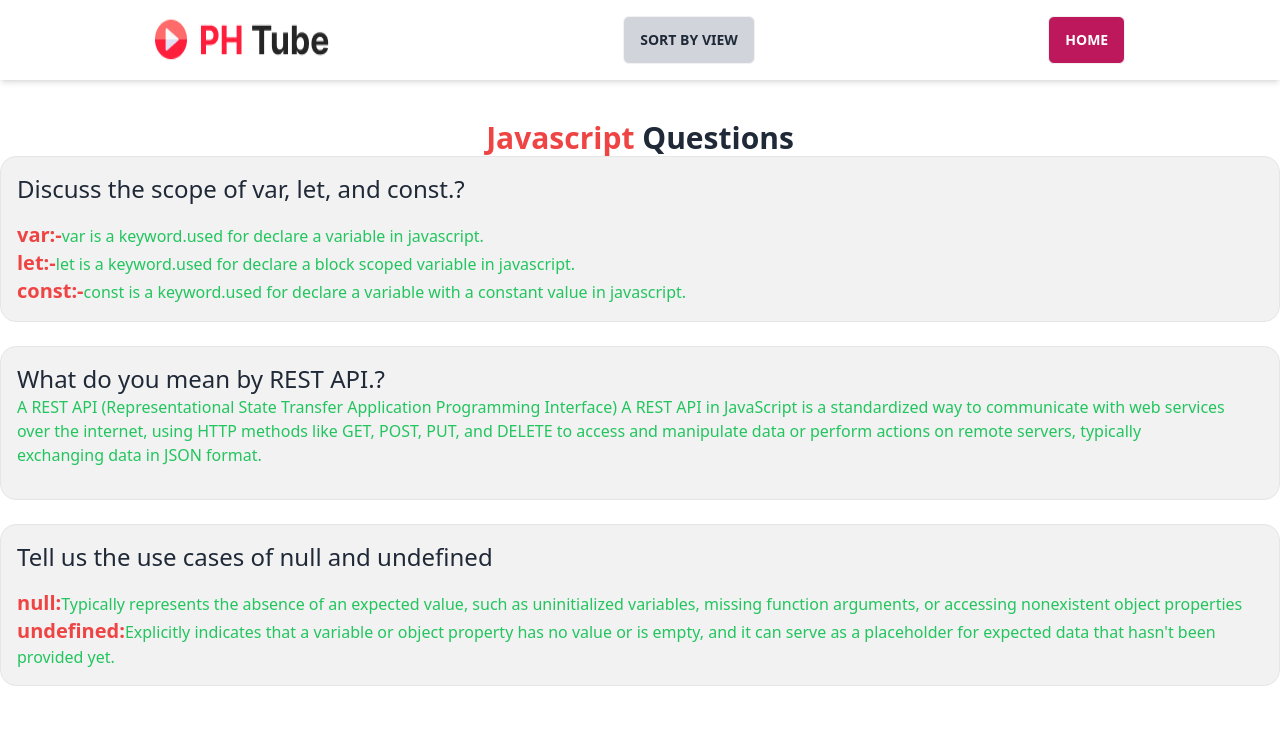
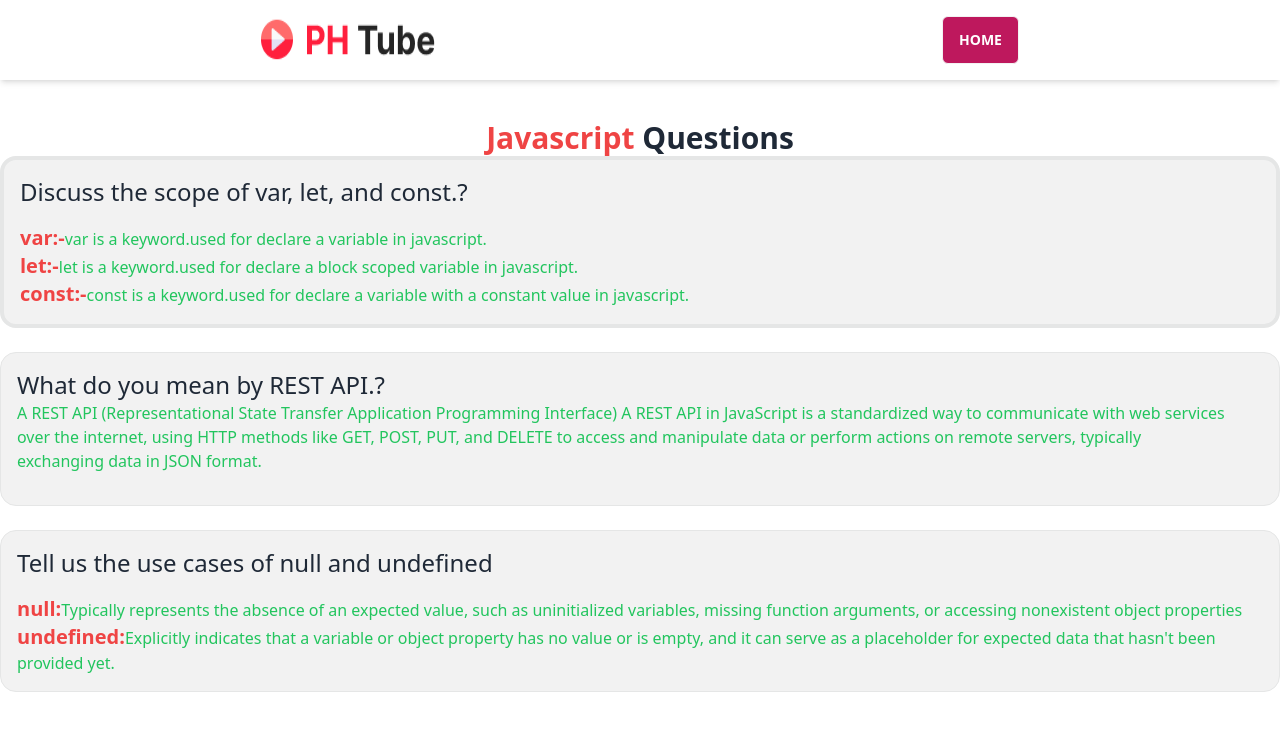
Before and after one commit to dibyenduweb/build-phtube-html-css-js, a plain HTML site: page blog.html in a window 1280 px wide. Drawn offline with nearby package versions, Linux system fonts and the light colour scheme.

Commit message:
last submit

```diff
--- a/blog.html
+++ b/blog.html
@@ -15,7 +15,6 @@
     <header>
         <div class="lg:flex flex  gap-4 lg:justify-around p-0	lg:p-4  shadow-md">
             <img src="./img/Logo.png" alt="">
-            <button onclick="shorting()" class="btn px-4 rounded-md bg-gray-300">Sort by view</button>
             <a class="px-4 rounded-md	btn bg-pink-700 text-white hover:bg-pink-500" href="index.html">Home</a>
         </div>
         </header>
@@ -24,8 +23,8 @@
     <h1><span class="text-red-500">Javascript</span> Questions</h1>
 </div>
 
-<div tabindex="0" class="collapse collapse-open border border-base-300 bg-base-200">
-    <div class="collapse-title font-medium">
+<div tabindex="0" class="collapse collapse-open border border-base-300 bg-base-200 border-4">
+    <div class="collapse-title font-medium 	">
         <h3 class="text-2xl">Discuss the scope of var, let, and const.?</h3>
     </div>
     <div class="collapse-content	">
```
